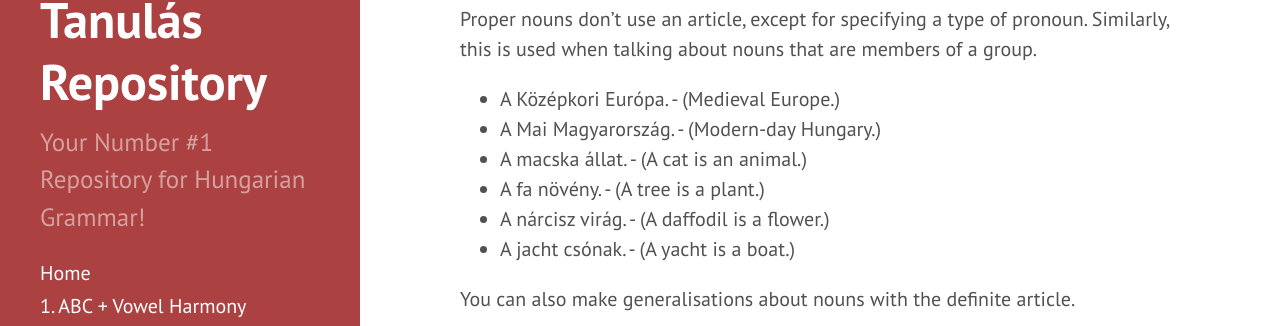
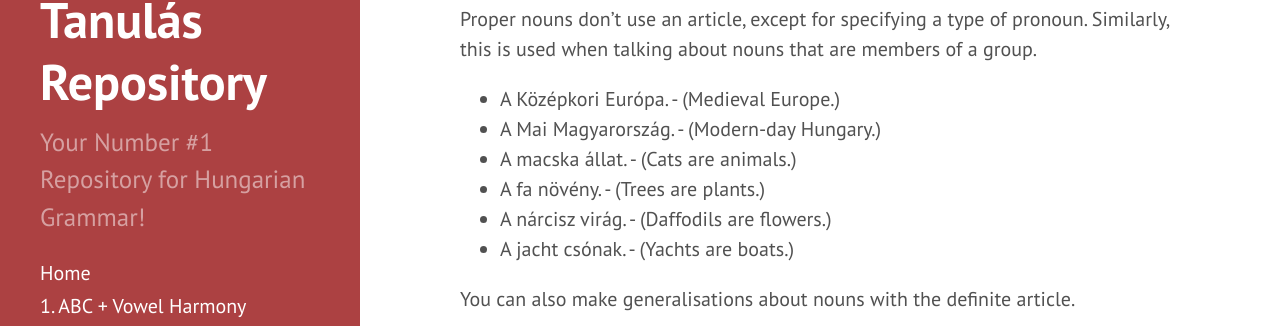
Before and after one commit to Magyartanulas/magyartanulas.github.io, a Jekyll site: the page built from articles.md, in a window 1280 px wide and 900 px high, scrolled down 885 px. Shown: the part 114-440 px from the top of the window. Built offline with Jekyll 4.4.1, drawn with Linux system fonts in a browser that asks for light colours; comment, search, counter and statistics services are not loaded.

Commit message:
Update articles.md

```diff
--- a/articles.md
+++ b/articles.md
@@ -14,7 +14,7 @@ and *an* is used when that noun begins with a vowel (an icecream).
 In Hungarian the articles are `egy` and `a/az`. Article `egy` is indefinite (it is also the number one as well), whereas `a/az` is definite.
 Similar to English, `a` is used when the noun begins with a consonant and `az` with a noun beginning with a vowel.
 
->Just like in English, the indefinite article `egy` is used to specify just one thing and to introduce a new noun to the conversation. As soon as this noun becomes known to the conversation, the definite article `a` or `az` is used.
+> Just like in English, the indefinite article `egy` is used to specify just one thing and to introduce a new noun to the conversation. As soon as this noun becomes known to the conversation, the definite article `a` or `az` is used.
 
 * a kutya - (the dog)
 * az autó - (the car)
@@ -31,10 +31,10 @@ Proper nouns don't use an article, except for specifying a type of pronoun. Simi
 
 * A Középkori Európa. - (Medieval Europe.)
 * A Mai Magyarország. - (Modern-day Hungary.)
-* A macska állat. - (A cat is an animal.)
-* A fa növény. - (A tree is a plant.)
-* A nárcisz virág. - (A daffodil is a flower.)
-* A jacht csónak. - (A yacht is a boat.)
+* A macska állat. - (Cats are animals.)
+* A fa növény. - (Trees are plants.)
+* A nárcisz virág. - (Daffodils are flowers.)
+* A jacht csónak. - (Yachts are boats.)
 
 You can also make generalisations about nouns with the definite article.
 
```
